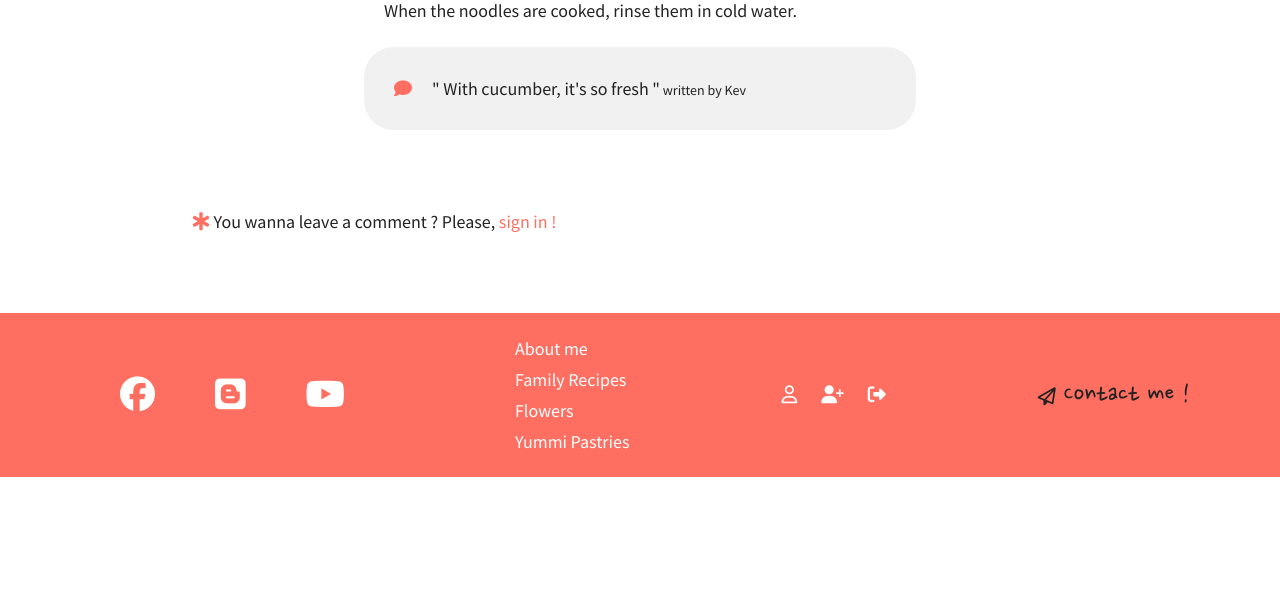
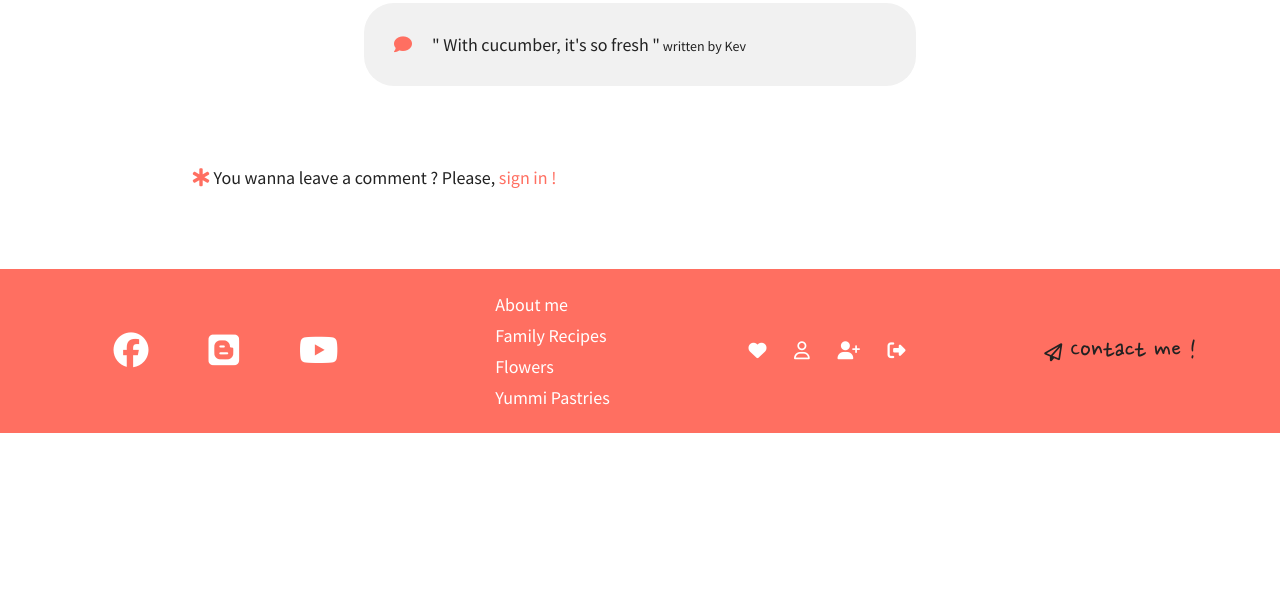
Before and after one commit to mariecharpentier/KOrean-Kitchen, a PHP site: page /oneRecipe.php?id=1 in a window 1280 px wide. Shown: the part 1618-2215 px from the top of the page. After the commit the page ends 2051 px from the top, so only its background shows below. Run offline with PHP 8.4, Linux system fonts and the light colour scheme; data comes from the database, SQL or seed files in the repository; some libraries are stand-ins or nearby versions; some web fonts are replaced.

Commit message:
Add files via upload

```diff
--- a/layout.phtml
+++ b/layout.phtml
@@ -24,6 +24,7 @@
         <li><a href="pastries.php">Yummi Pastries</a></li>
       </ul>
       <ul class="nav-social">
+          <li><a href="favorites.php"><i class="fas fa-heart"></i></a></li>
           <li><a href="login.php"><i class="far fa-user"></i></a></li>
           <li><a href="register.php"><i class="fas fa-user-plus"></i></a></li>
           <li><a href="logout.php"><i class="fas fa-sign-out-alt"></i></a></li>
@@ -64,12 +65,17 @@
     </nav>
     <section class="user">
       <ul>
-        <li><a href="login.php"><i class="far fa-user"></i></a><a href="register.php"><i class="fas fa-user-plus"></i></a><a href="logout.php"><i class="fas fa-sign-out-alt"></i></a></li>
+        <li>
+          <a href="favorites.php"><i class="fas fa-heart"></i></a>
+          <a href="login.php"><i class="far fa-user"></i></a>
+          <a href="register.php"><i class="fas fa-user-plus"></i></a>
+          <a href="logout.php"><i class="fas fa-sign-out-alt"></i></a>
+        </li>
       </ul>
     </section>
     <a href="mail.php" class="mailing"><i class="far fa-paper-plane"></i> Contact me !</a>
   </footer>
   <script src="https://kit.fontawesome.com/77cab20a3b.js"></script>
-
+  <script src="js/favorites.js"></script>
 </body>
 </html>
--- a/oneRecipe.phtml
+++ b/oneRecipe.phtml
@@ -2,7 +2,7 @@
 
 <?php foreach ($recipeDetails as $recipeDetail) { ?>
 
-  <h3 class="title"><?= $recipeDetail['Title'] ?></h3>
+  <h3><span class="title"><?= $recipeDetail['Title'] ?></span><i class="far fa-heart favorite" title="Add to my favourites" data-id="<?= $recipeDetail['Recipe_Id'] ?>"></i></h3>
   <div class="back">
     <a href="recipes.php"><span>Back!</span><br>to the list...</a>
   </div>
```
Also changed, not shown: favorites.php (added, +11 -0 lines), favorites.phtml (added, +7 -0 lines), index.phtml (+8 -1 lines).
